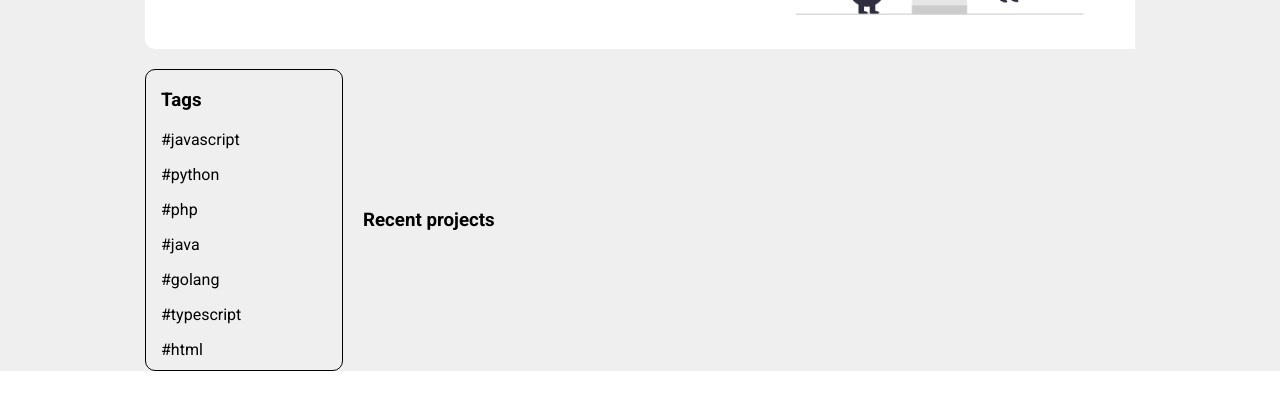
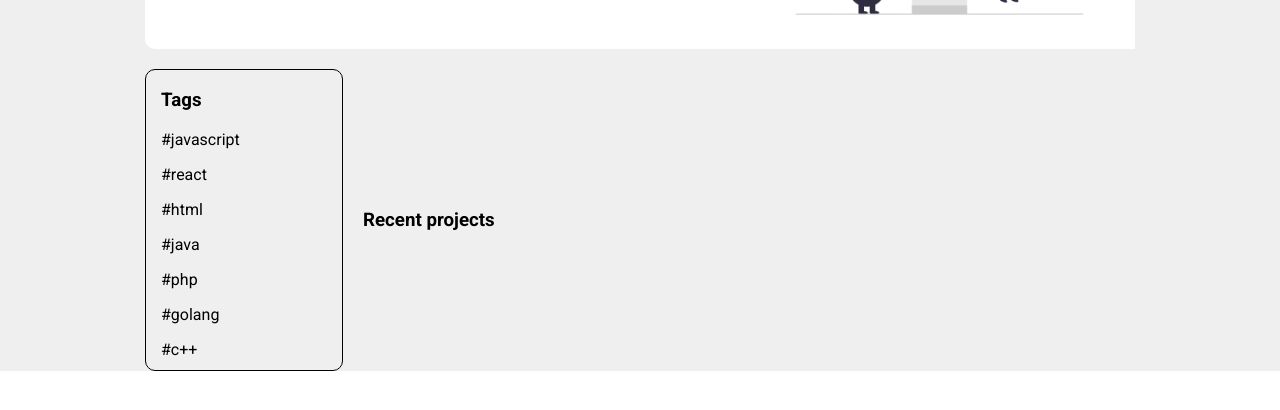
Before and after one commit to chaeahpark/code-together, a React (Create React App) app: page / in a window 1280 px wide. Shown: the part 358-768 px from the top of the page. Built offline with nearby package versions, Linux system fonts and the light colour scheme; no server answers; the database is empty.

Commit message:
Got the data from tag context and rendered the tags on the sidebar.

```diff
--- a/src/Pages/Main/ProjectCard.js
+++ b/src/Pages/Main/ProjectCard.js
@@ -31,39 +31,33 @@ const ProjectCard = () => {
   const renderCards = projectList.map((project) => {
     return (
       <div className="group__card" key={uuid()}>
-        {console.log("renderCards")}
+        <div className="group__langs">
+          <img
+            className="group__lang"
+            src={require("../../assets/images/javascript.png")}
+            alt="javascript"
+          />
+          <img
+            className="group__lang"
+            src={require("../../assets/images/react.png")}
+            alt="react"
+          />
+        </div>
         <p className="group__title">{project.title}</p>
         <p className="group__writer">written by {project.userUid}</p>
+        <div className="group__icons">
+          <div className="group__icons--comments">
+            <FontAwesomeIcon icon={faComments} />
+            <p className="comment__total">Edit here</p>
+          </div>
+          <div className="group__icons--saved">
+            <FontAwesomeIcon icon={faBookmark} />
+            <p className="comment__saved--total">5</p>
+          </div>
+        </div>
       </div>
     );
   });
-
-  // <div className="group__card">
-  //   <div className="group__langs">
-  //     <img
-  //       className="group__lang"
-  //       src={require("../../assets/images/javascript.png")}
-  //       alt="javascript"
-  //     />
-  //     <img
-  //       className="group__lang"
-  //       src={require("../../assets/images/react.png")}
-  //       alt="react"
-  //     />
-  //   </div>
-  //   <p className="group__title">{project.title}</p>
-  //   <p className="group__writer">written by {project.userUid}</p>
-  //   <div className="group__icons">
-  //     <div className="group__icons--comments">
-  //       <FontAwesomeIcon icon={faComments} />
-  //       <p className="comment__total">Edit here</p>
-  //     </div>
-  //     <div className="group__icons--saved">
-  //       <FontAwesomeIcon icon={faBookmark} />
-  //       <p className="comment__saved--total">5</p>
-  //     </div>
-  //   </div>
-  // </div>
 
   return <>{renderCards}</>;
 };
--- a/src/Pages/Main/Sidebar.js
+++ b/src/Pages/Main/Sidebar.js
@@ -1,25 +1,28 @@
-import React from 'react'
+import { useTag } from "../../contexts/TagContext";
+import uuid from "react-uuid";
 
 const Sidebar = () => {
+  const { options } = useTag();
+
+  const renderTags = options.map((option) => {
+    return (
+      <p className="tag__item" key={uuid()}>
+        #{option}
+      </p>
+    );
+  });
+
   return (
     <>
       <div className="main__sidebar">
         <div className="sidebar__tags">
           <h3 className="main__title title--tag">Tags</h3>
-                <p className="tag__item">#javascript</p>
-                <p className="tag__item">#python</p>
-                <p className="tag__item">#php</p>
-                <p className="tag__item">#java</p>
-                <p className="tag__item">#golang</p>
-                <p className="tag__item">#typescript</p>
-                <p className="tag__item">#html</p>
-                <p className="tag__item">#css</p>
-                <p className="tag__item">c#</p>
+          {renderTags}
         </div>
         <div className="sidebar__languages"></div>
       </div>
     </>
-    )
-}
+  );
+};
 
-export default Sidebar
+export default Sidebar;
```
Lines whose indentation alone changed are shown as unchanged.
